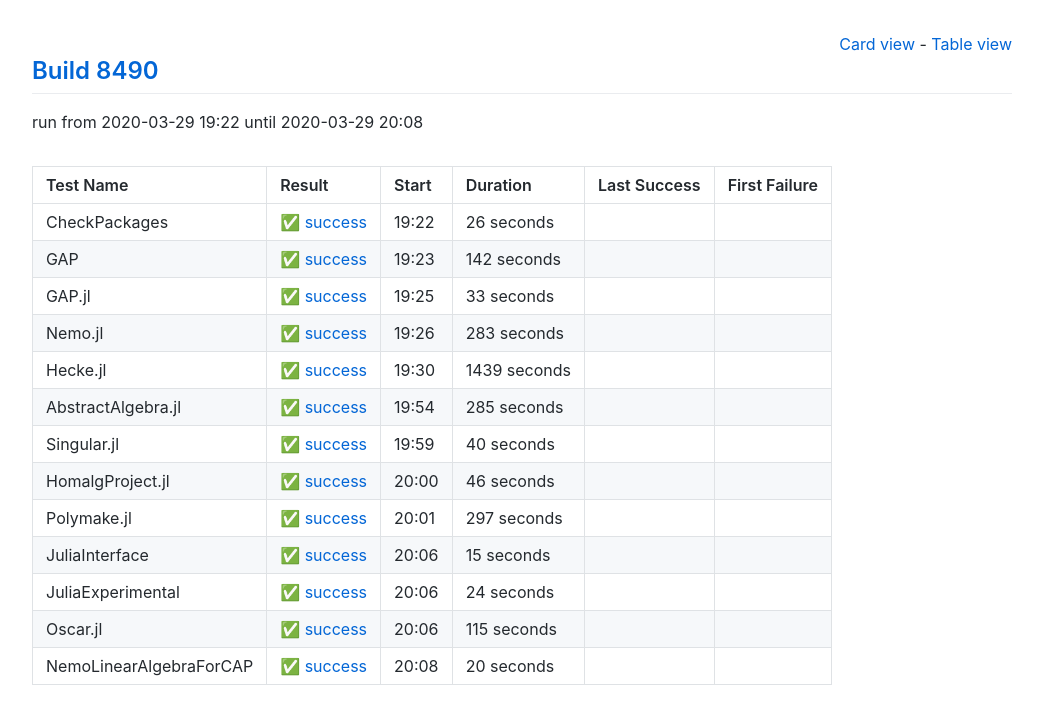
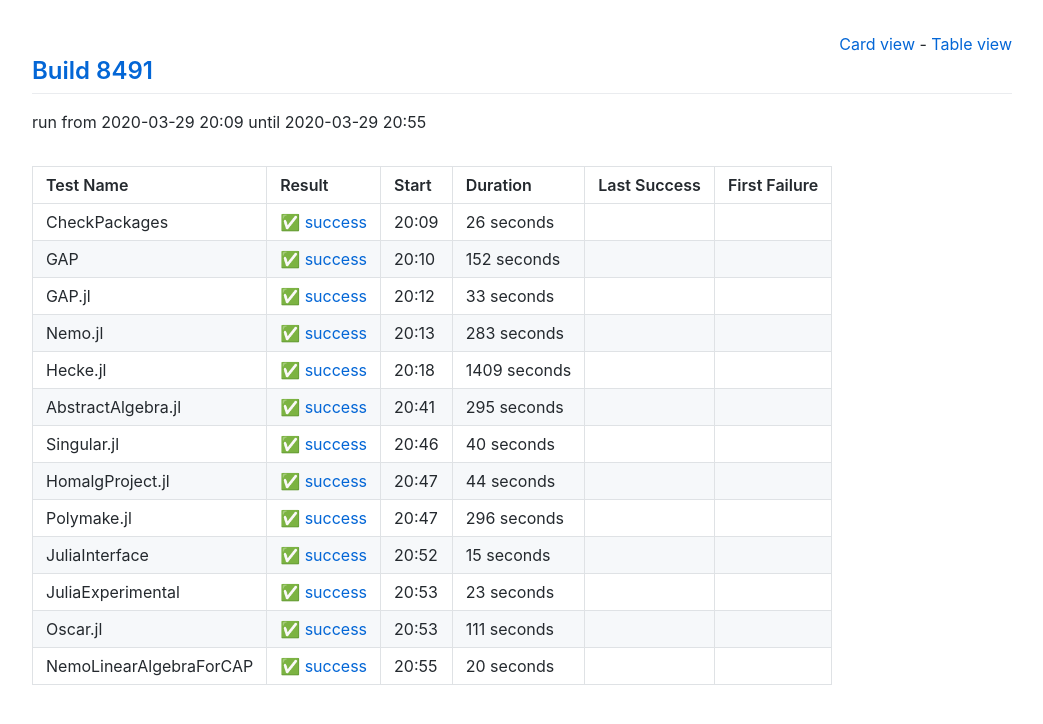
Before and after one commit to oscar-system/oscar-ci-status, a Jekyll site: the page built from table.html, in a window 1280 px wide. Shown: the top 724 px of the page, without its empty margins (118-1161 px from the left). Built offline with Jekyll 4.4.1, drawn with Linux system fonts in a browser that asks for light colours.

Commit message:
Build 8491

```diff
--- a/_data/ci.yml
+++ b/_data/ci.yml
@@ -1,5 +1,5 @@
-build: 8490
-build_url: https://oscarci.mathematik.uni-kl.de/job/oscar/8490/
+build: 8491
+build_url: https://oscarci.mathematik.uni-kl.de/job/oscar/8491/
 job: oscar
 tests:
 - duration: 26
@@ -8,20 +8,20 @@ tests:
   first_failure_url: null
   last_success: false
   last_success_url: null
-  log: https://oscarci.mathematik.uni-kl.de/job/oscar/8490/artifact/logs/build-8490/CheckPackages.log
+  log: https://oscarci.mathematik.uni-kl.de/job/oscar/8491/artifact/logs/build-8491/CheckPackages.log
   name: CheckPackages
-  start: 2020-03-29 19:22
+  start: 2020-03-29 20:09
   status: success
   success: true
-- duration: 142
+- duration: 152
   exitcode: 0
   first_failure: false
   first_failure_url: null
   last_success: false
   last_success_url: null
-  log: https://oscarci.mathematik.uni-kl.de/job/oscar/8490/artifact/logs/build-8490/GAP.log
+  log: https://oscarci.mathematik.uni-kl.de/job/oscar/8491/artifact/logs/build-8491/GAP.log
   name: GAP
-  start: 2020-03-29 19:23
+  start: 2020-03-29 20:10
   status: success
   success: true
 - duration: 33
@@ -30,9 +30,9 @@ tests:
   first_failure_url: null
   last_success: false
   last_success_url: null
-  log: https://oscarci.mathematik.uni-kl.de/job/oscar/8490/artifact/logs/build-8490/GAP.jl.log
+  log: https://oscarci.mathematik.uni-kl.de/job/oscar/8491/artifact/logs/build-8491/GAP.jl.log
   name: GAP.jl
-  start: 2020-03-29 19:25
+  start: 2020-03-29 20:12
   status: success
   success: true
 - duration: 283
@@ -41,31 +41,31 @@ tests:
   first_failure_url: null
   last_success: false
   last_success_url: null
-  log: https://oscarci.mathematik.uni-kl.de/job/oscar/8490/artifact/logs/build-8490/Nemo.jl.log
+  log: https://oscarci.mathematik.uni-kl.de/job/oscar/8491/artifact/logs/build-8491/Nemo.jl.log
   name: Nemo.jl
-  start: 2020-03-29 19:26
+  start: 2020-03-29 20:13
   status: success
   success: true
-- duration: 1439
+- duration: 1409
   exitcode: 0
   first_failure: false
   first_failure_url: null
   last_success: false
   last_success_url: null
-  log: https://oscarci.mathematik.uni-kl.de/job/oscar/8490/artifact/logs/build-8490/Hecke.jl.log
+  log: https://oscarci.mathematik.uni-kl.de/job/oscar/8491/artifact/logs/build-8491/Hecke.jl.log
   name: Hecke.jl
-  start: 2020-03-29 19:30
+  start: 2020-03-29 20:18
   status: success
   success: true
-- duration: 285
+- duration: 295
   exitcode: 0
   first_failure: false
   first_failure_url: null
   last_success: false
   last_success_url: null
-  log: https://oscarci.mathematik.uni-kl.de/job/oscar/8490/artifact/logs/build-8490/AbstractAlgebra.jl.log
+  log: https://oscarci.mathematik.uni-kl.de/job/oscar/8491/artifact/logs/build-8491/AbstractAlgebra.jl.log
   name: AbstractAlgebra.jl
-  start: 2020-03-29 19:54
+  start: 2020-03-29 20:41
   status: success
   success: true
 - duration: 40
@@ -74,31 +74,31 @@ tests:
   first_failure_url: null
   last_success: false
   last_success_url: null
-  log: https://oscarci.mathematik.uni-kl.de/job/oscar/8490/artifact/logs/build-8490/Singular.jl.log
+  log: https://oscarci.mathematik.uni-kl.de/job/oscar/8491/artifact/logs/build-8491/Singular.jl.log
   name: Singular.jl
-  start: 2020-03-29 19:59
+  start: 2020-03-29 20:46
   status: success
   success: true
-- duration: 46
+- duration: 44
   exitcode: 0
   first_failure: false
   first_failure_url: null
   last_success: false
   last_success_url: null
-  log: https://oscarci.mathematik.uni-kl.de/job/oscar/8490/artifact/logs/build-8490/HomalgProject.jl.log
+  log: https://oscarci.mathematik.uni-kl.de/job/oscar/8491/artifact/logs/build-8491/HomalgProject.jl.log
   name: HomalgProject.jl
-  start: 2020-03-29 20:00
+  start: 2020-03-29 20:47
   status: success
   success: true
-- duration: 297
+- duration: 296
   exitcode: 0
   first_failure: false
   first_failure_url: null
   last_success: false
   last_success_url: null
-  log: https://oscarci.mathematik.uni-kl.de/job/oscar/8490/artifact/logs/build-8490/Polymake.jl.log
+  log: https://oscarci.mathematik.uni-kl.de/job/oscar/8491/artifact/logs/build-8491/Polymake.jl.log
   name: Polymake.jl
-  start: 2020-03-29 20:01
+  start: 2020-03-29 20:47
   status: success
   success: true
 - duration: 15
@@ -107,31 +107,31 @@ tests:
   first_failure_url: null
   last_success: false
   last_success_url: null
-  log: https://oscarci.mathematik.uni-kl.de/job/oscar/8490/artifact/logs/build-8490/JuliaInterface.log
+  log: https://oscarci.mathematik.uni-kl.de/job/oscar/8491/artifact/logs/build-8491/JuliaInterface.log
   name: JuliaInterface
-  start: 2020-03-29 20:06
+  start: 2020-03-29 20:52
   status: success
   success: true
-- duration: 24
+- duration: 23
   exitcode: 0
   first_failure: false
   first_failure_url: null
   last_success: false
   last_success_url: null
-  log: https://oscarci.mathematik.uni-kl.de/job/oscar/8490/artifact/logs/build-8490/JuliaExperimental.log
+  log: https://oscarci.mathematik.uni-kl.de/job/oscar/8491/artifact/logs/build-8491/JuliaExperimental.log
   name: JuliaExperimental
-  start: 2020-03-29 20:06
+  start: 2020-03-29 20:53
   status: success
   success: true
-- duration: 115
+- duration: 111
   exitcode: 0
   first_failure: false
   first_failure_url: null
   last_success: false
   last_success_url: null
-  log: https://oscarci.mathematik.uni-kl.de/job/oscar/8490/artifact/logs/build-8490/Oscar.jl.log
+  log: https://oscarci.mathematik.uni-kl.de/job/oscar/8491/artifact/logs/build-8491/Oscar.jl.log
   name: Oscar.jl
-  start: 2020-03-29 20:06
+  start: 2020-03-29 20:53
   status: success
   success: true
 - duration: 20
@@ -140,8 +140,8 @@ tests:
   first_failure_url: null
   last_success: false
   last_success_url: null
-  log: https://oscarci.mathematik.uni-kl.de/job/oscar/8490/artifact/logs/build-8490/NemoLinearAlgebraForCAP.log
+  log: https://oscarci.mathematik.uni-kl.de/job/oscar/8491/artifact/logs/build-8491/NemoLinearAlgebraForCAP.log
   name: NemoLinearAlgebraForCAP
-  start: 2020-03-29 20:08
+  start: 2020-03-29 20:55
   status: success
   success: true
```
Also changed, not shown: README.md.
